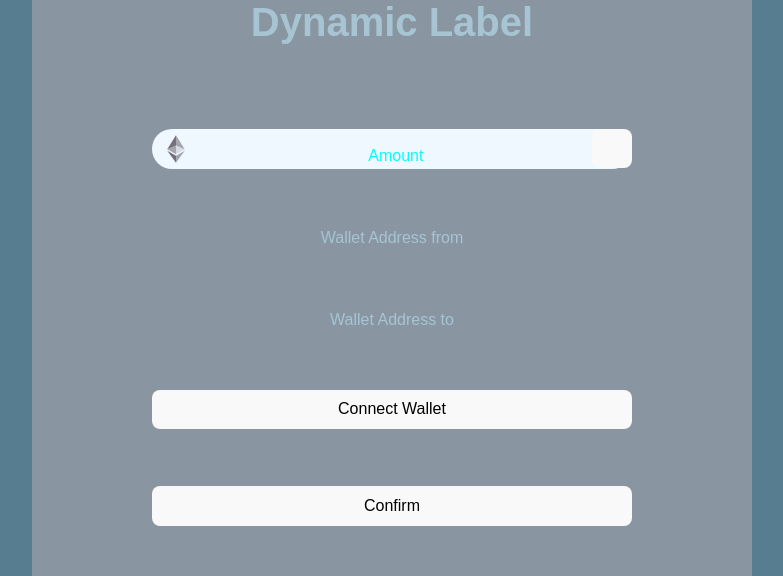
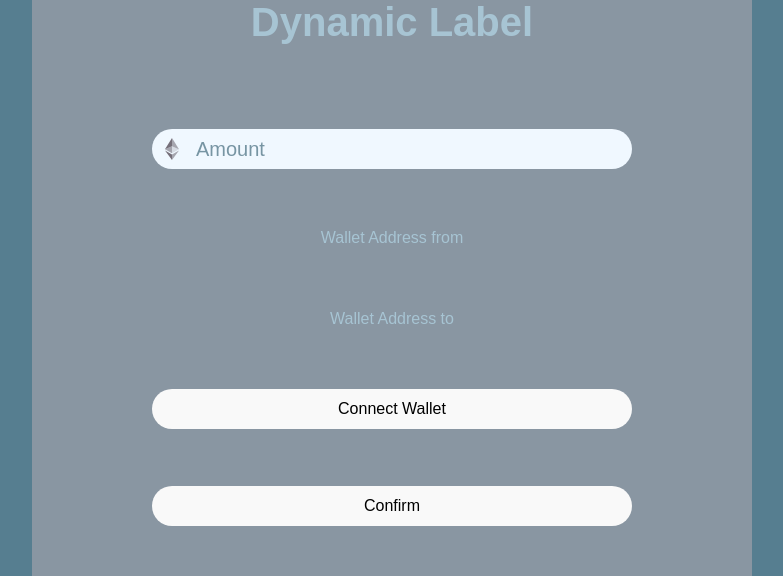
Before and after one commit to tauhid92/Token-Swap-App, a Vue app in the folder Swap-Frontend/: page / in a window 1280 px wide. Shown: the part 200-776 px from the top of the page, without its empty margins (248-1031 px from the left). Built offline with nearby package versions, Linux system fonts and the light colour scheme.

Commit message:
modified the input field

```diff
--- a/Swap-Frontend/src/components/ExchangeForm.vue
+++ b/Swap-Frontend/src/components/ExchangeForm.vue
@@ -3,33 +3,19 @@
   <div class="container">
     <h4 class="dynamic-label">Dynamic Label</h4>
     <form class="form">
-      <label class="form_input-cover">
-        <div class="form_input-cover_span1">
+      <div class="form_input-block">
+      <div class="form_input-block_icon">
         <svg>
             <use xlink:href="../assets/sprite.svg#ether-icon"></use>
         </svg>
       </div>
-        <div class="form_input-cover_span2">
-          <!-- the span will be a v-if and it will be invisible or stay as a placeholder some how till it is clicked-->
-          <!-- <span class="form_input-cover_span2_label_amount">Amount</span> -->
-
-          <input
-            id ="amount"
-            class="form_input-cover_span2_input"
-            type="text"
-            autocomplete="off"
-          />
-          <label for="amount" class="form_input-cover_span2_label">
-            <span class="form_input-cover_span2_label_amount">Amount</span>
+      <div class="form_input-block_field">
+        <label class="form_input-block_field_input-label" for="amount">
+          <span class="form_input-block_field_input-label">Amount</span>
         </label>
+        <input class="form_input-block_field_input" id="amount" type="text">
       </div>
-        <div class="input-cover__span3">
-          <button class="input-cover__span3__btn">
-            <img src="../assets/exchange-2.svg" class="colorize" />
-          </button>
       </div>
-      </label>
-
       <label class="form_label">Wallet Address from</label>
       <label class="form_label">Wallet Address to</label>
       <button class="form_button">Connect Wallet</button>
--- a/Swap-Frontend/src/styles/_colors.scss
+++ b/Swap-Frontend/src/styles/_colors.scss
@@ -4,3 +4,4 @@ $svg-fill-color: #4d4b5b;
 $button-background-color: #7f6895;
 $button-font-color: #efefff;
 $ether-icon-color: #756f79;
+$amount-field-label-color: #3b6375aa;
--- a/Swap-Frontend/src/styles/_exchangeform.scss
+++ b/Swap-Frontend/src/styles/_exchangeform.scss
@@ -1,3 +1,7 @@
+@mixin buttonAndInputShape{
+  height: 2.5rem;
+  border-radius: 1.5rem;
+}
 .container {
   height: 40rem;
   width: 45rem;
@@ -17,70 +21,42 @@
     gap: 1em;
     height: 30rem;
     width: 30rem;
-    // background-color: antiquewhite;
-    &_input-cover {
+    &_input-block{
+      @include buttonAndInputShape;
       display: flex;
       flex-direction: row;
-      justify-content: space-between;
-      align-items: center;
+      justify-content: flex-start;
       background-color: aliceblue;
-      height: 2.5rem;
-      width: 30rem;
-      border-radius: 1.25rem;
-      &_span1 {
-        width: 10%;
-        display: flex;
-        svg {
-          // height: 1.5rem;
-          // width: 1.5rem;
-          margin: 0.25rem;
-          flex-grow: 0.5;
+      &_field{
+        position: relative;
+        margin: 0.5rem 0.5rem;
+        font-size: 1.25rem;
+        color: $amount-field-label-color;
+        &_input{
+          position: absolute;
+          top: 10;
+          left:0;
+          background-color: transparent;
+          border: none;
+          outline: none;
+          caret-color: transparent;
+        }
+        &_label{
+
+        }
+      }
+      &_icon{
+        svg{
+          margin-left: .25em;
+          margin-top: 0.25em;
+          height: 2rem;
+          width: 2rem;
           fill: $ether-icon-color;
         }
       }
-      &_span2 {
-        &_label {
-          position: relative;
-          width: 100%;
-          height: 100%;
-          bottom: 0px;
-          left: 0%;
-          pointer-events: none;
-          color: aqua;
-          &_amount {
-            position: relative;
-            bottom: 5px;
-            left: 0px;
-            transition: all 0.3s ease;
-          }
-
-          // &::after {
-          //   content: "";
-          //   position: absolute;
-          //   width: 100%;
-          //   height: 100%;
-          //   // border-bottom: 3px solid #5fa8d3;
-          //   bottom: -1px;
-          //   left: 0px;
-          //   transform: translateX(-100%);
-          //   transition: all 0.3s ease;
-          // }
-        }
-        &_input {
-          background-color: inherit;
-          width: 100%;
-          height: 100%;
-          border: none;
-          outline: none;
-          &:focus {
-            ~ label{
-            // transform: translateX(-100%);
-            font-size: 8px;
-            top: -24px;
-            }
-          }
-        }
-      }
+    }
+    &_button{
+      @include buttonAndInputShape
     }
   }
 }
```
Lines whose indentation alone changed are shown as unchanged.
